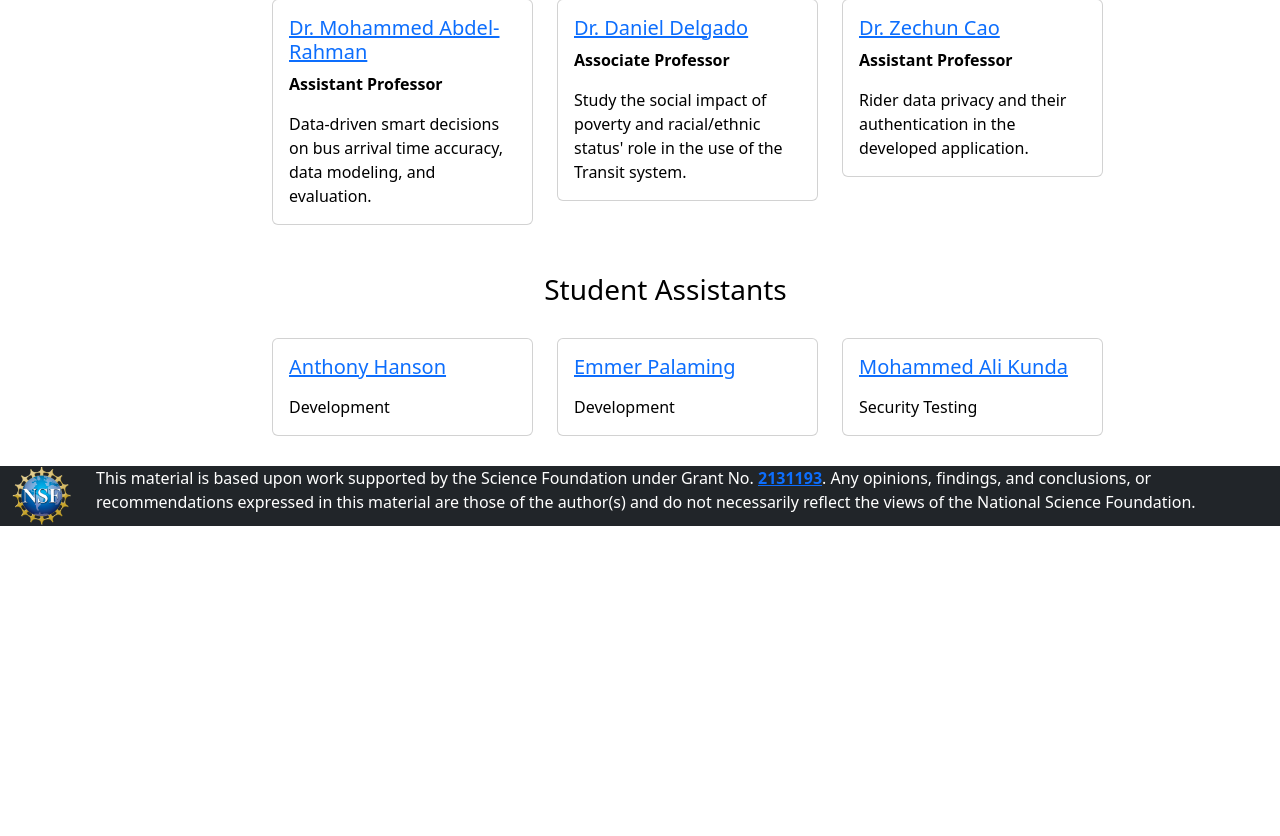
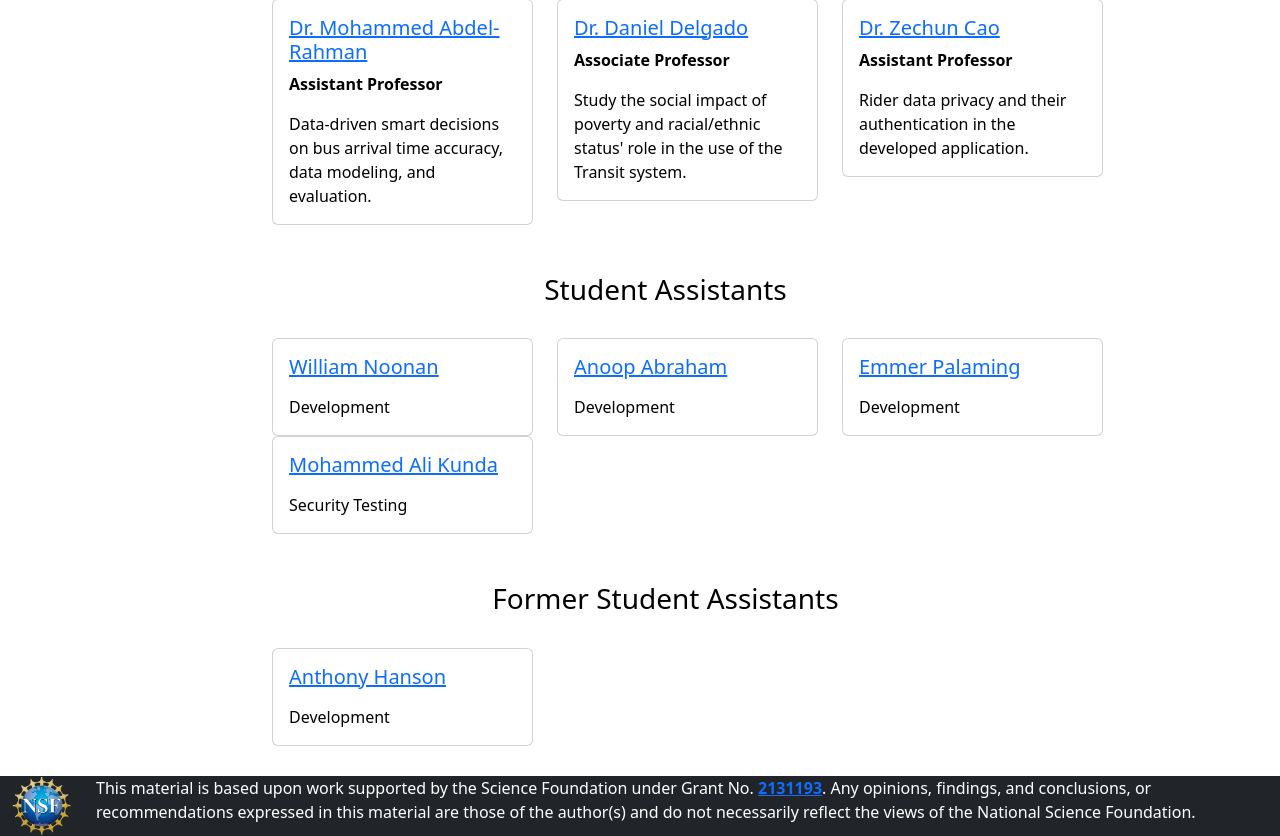
Before and after one commit to TAMUSA-nsf-project/django_smartmap, a Django app: page /management-dev-teams/ in a window 1280 px wide. Shown: the part 481-1317 px from the top of the page. Before the commit the page ends 1007 px from the top, so only its background shows below. Run offline with Django 3.2, Linux system fonts and the light colour scheme; parts of the project's set-up code (start-up, migrations or seed data) failed here and were passed over; some libraries are stand-ins or nearby versions.

Commit message:
fix student assistants, add section for formers

```diff
--- a/main/templates/main/management_dev_teams.html
+++ b/main/templates/main/management_dev_teams.html
@@ -165,7 +165,23 @@
                         <!-- Card content -->
                         <div class="card-body">
                             <!-- Title -->
-                            <h5><a href="">Anthony Hanson</a> </h5>
+                            <h5><a href="">William Noonan</a> </h5>
+                            <!-- Text -->
+                            <p class="card-text"><Strong></Strong></p>
+                            <p class="card-text">Development </p>
+                        </div>
+                    </div>
+                    <!-- Card -->
+                </div>
+
+                <div class="col-md-3">
+                    <!-- Card -->
+                    <div class="card">
+
+                        <!-- Card content -->
+                        <div class="card-body">
+                            <!-- Title -->
+                            <h5><a href="">Anoop Abraham</a> </h5>
                             <!-- Text -->
                             <p class="card-text"><Strong></Strong></p>
                             <p class="card-text">Development </p>
@@ -190,6 +206,11 @@
                     <!-- Card -->
                 </div>
 
+
+            </div>
+
+            <div class="row">
+                <div class="col-md-2"> <p>  </p></div>
                 <div class="col-md-3">
                     <!-- Card -->
                     <div class="card">
@@ -207,7 +228,27 @@
                 </div>
             </div>
 
-  </div>
+            <br><br><h3 style="text-align: center; ">&nbsp;&nbsp;&nbsp;&nbsp;&nbsp;&nbsp; Former Student Assistants</h3><br>
+                        <div class="row">
+                <div class="col-md-2"> <p>  </p></div>
+                <div class="col-md-3">
+                    <!-- Card -->
+                    <div class="card">
+
+                        <!-- Card content -->
+                        <div class="card-body">
+                            <!-- Title -->
+                            <h5><a href="">Anthony Hanson</a> </h5>
+                            <!-- Text -->
+                            <p class="card-text"><Strong></Strong></p>
+                            <p class="card-text">Development</p>
+                        </div>
+                    </div>
+                    <!-- Card -->
+                </div>
+            </div>
+
     </div>
+</div>
 
 {% endblock %}
```
